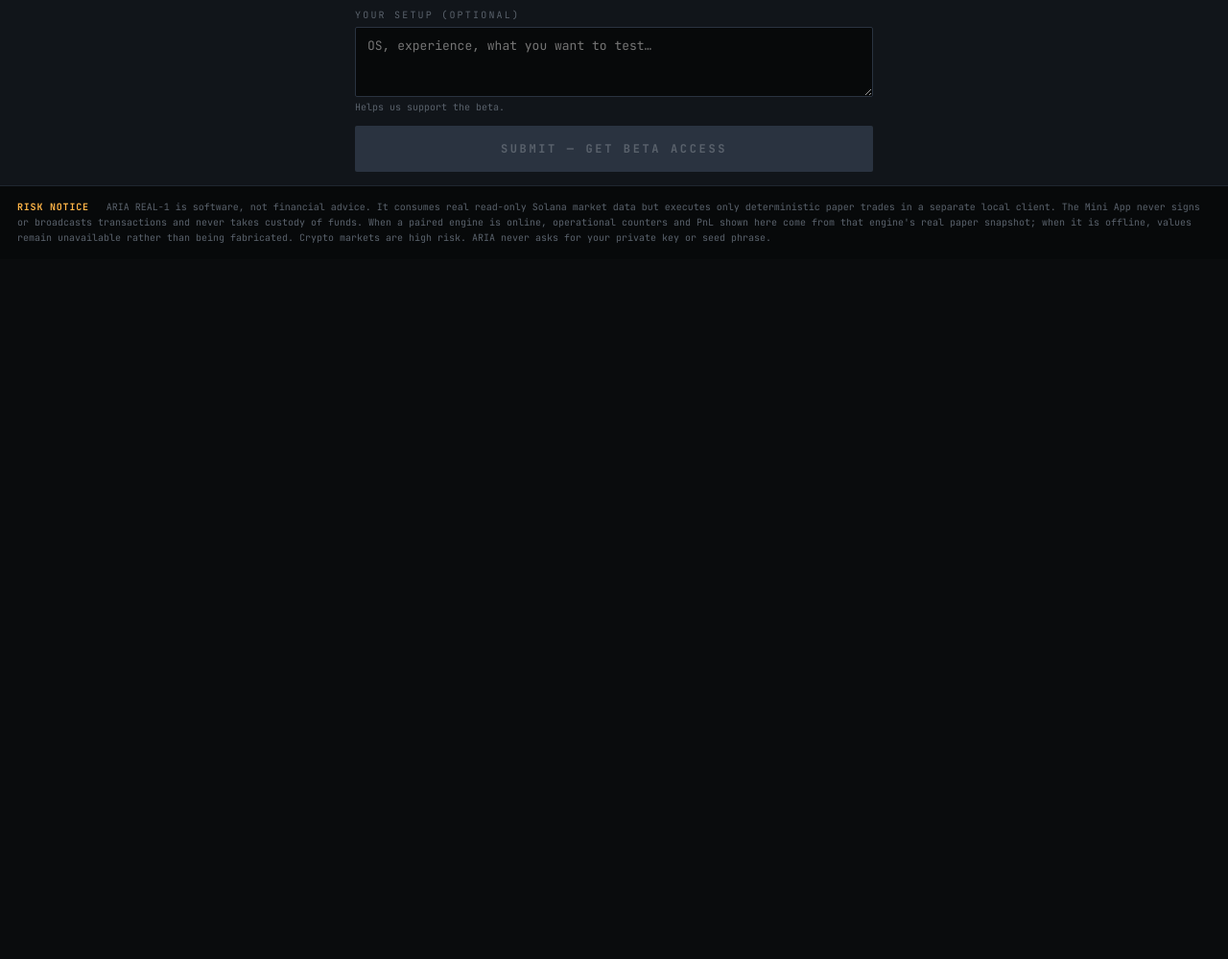
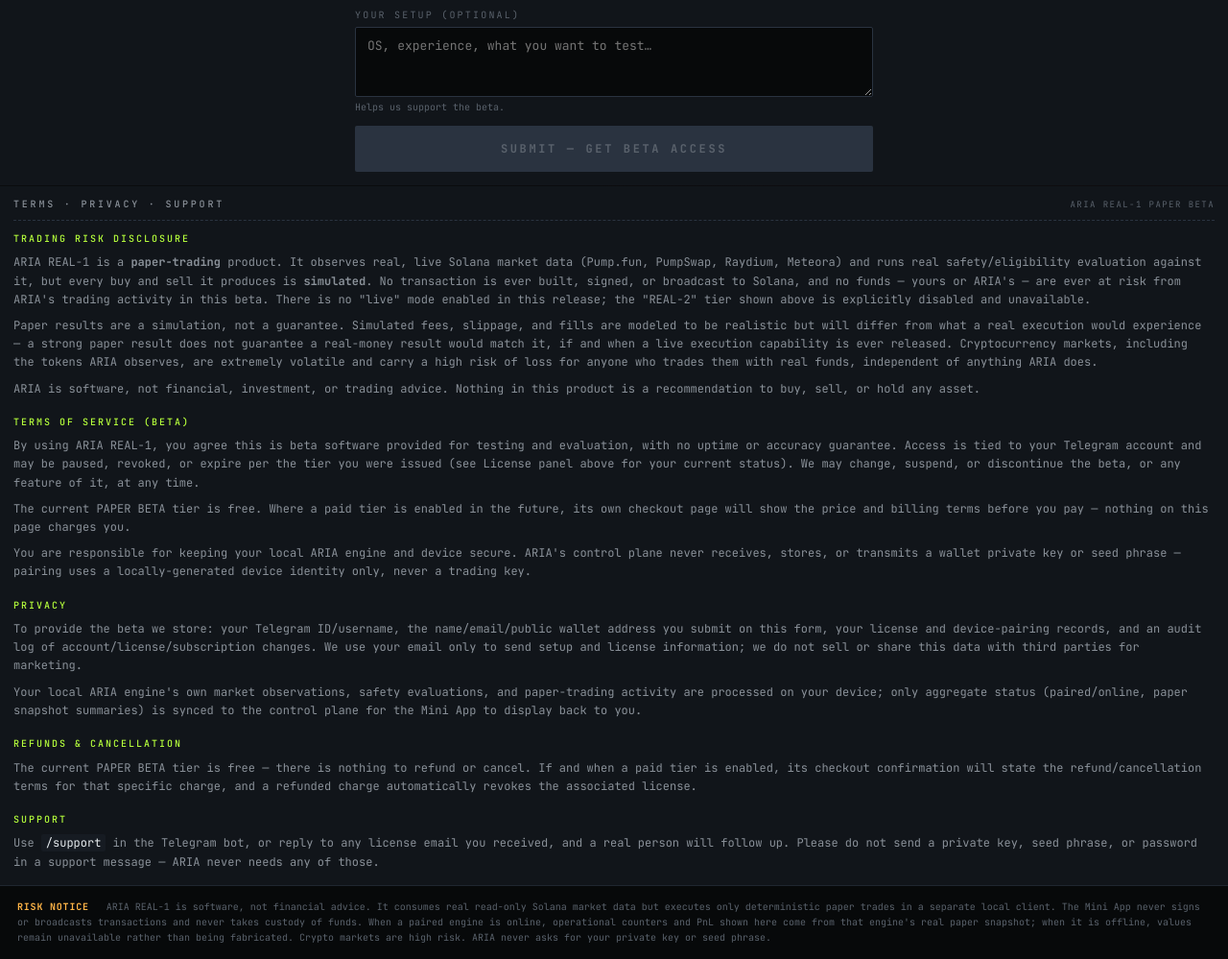
Before and after one commit to AIWMCX/aria-telegram-BOT-APP, a website: page public/index.html in a window 1280 px wide. Shown: the part 2174-3173 px from the top of the page at 96% size. Before the commit the page ends 2444 px from the top, so only its background shows below. Drawn offline with Linux system fonts and the light colour scheme; no server answers.

Commit message:
feat(minia-app): add Terms/Privacy/Risk Disclosure/Refund/Support section
Closes the missing legal/support surfaces gate for closed-beta launch
readiness. Real, product-accurate content (not generic filler):

- Trading Risk Disclosure: explicit that REAL-1 is paper-only, no
  transaction is ever built/signed/broadcast, real market data with
  simulated fills, crypto volatility disclosure.
- Terms of Service (Beta): beta software disclaimer, free PAPER BETA
  tier, no charge from this page, wallet-secret-never-transmitted note.
- Privacy: what's actually stored (Telegram ID, form fields, license/
  device records, audit log), what's processed locally vs synced.
- Refunds & Cancellation: honest "nothing to refund, tier is free"
  plus the real refund->revoke behavior for when paid tiers activate.
- Support: /support bot command + license-email reply, explicit
  never-send-a-private-key warning.

Verified: typecheck clean, full test suite green (90 checks unchanged),
both REAL-1 truthfulness gates (test/real1-truthfulness.ts,
test/frontend-reality.ts) still pass — new content doesn't trip any
"live terminal"/"live trading"/"live mainnet execution" checks.
Visually verified via the real dev server (not just a static file
preview): correct dark-terminal styling, no console errors, no layout
regression to the existing dashboard sections above it.

```diff
--- a/public/index.html
+++ b/public/index.html
@@ -155,6 +155,40 @@
   </section>
 </main>
 
+<section class="panel full" id="legal">
+  <div class="ph"><h2>Terms · Privacy · Support</h2><span class="meta">ARIA REAL-1 PAPER beta</span></div>
+
+  <div class="legal-block" id="legal-risk">
+    <h3>Trading Risk Disclosure</h3>
+    <p>ARIA REAL-1 is a <strong>paper-trading</strong> product. It observes real, live Solana market data (Pump.fun, PumpSwap, Raydium, Meteora) and runs real safety/eligibility evaluation against it, but every buy and sell it produces is <strong>simulated</strong>. No transaction is ever built, signed, or broadcast to Solana, and no funds — yours or ARIA's — are ever at risk from ARIA's trading activity in this beta. There is no "live" mode enabled in this release; the "REAL-2" tier shown above is explicitly disabled and unavailable.</p>
+    <p>Paper results are a simulation, not a guarantee. Simulated fees, slippage, and fills are modeled to be realistic but will differ from what a real execution would experience — a strong paper result does not guarantee a real-money result would match it, if and when a live execution capability is ever released. Cryptocurrency markets, including the tokens ARIA observes, are extremely volatile and carry a high risk of loss for anyone who trades them with real funds, independent of anything ARIA does.</p>
+    <p>ARIA is software, not financial, investment, or trading advice. Nothing in this product is a recommendation to buy, sell, or hold any asset.</p>
+  </div>
+
+  <div class="legal-block" id="legal-terms">
+    <h3>Terms of Service (Beta)</h3>
+    <p>By using ARIA REAL-1, you agree this is beta software provided for testing and evaluation, with no uptime or accuracy guarantee. Access is tied to your Telegram account and may be paused, revoked, or expire per the tier you were issued (see License panel above for your current status). We may change, suspend, or discontinue the beta, or any feature of it, at any time.</p>
+    <p>The current PAPER BETA tier is free. Where a paid tier is enabled in the future, its own checkout page will show the price and billing terms before you pay — nothing on this page charges you.</p>
+    <p>You are responsible for keeping your local ARIA engine and device secure. ARIA's control plane never receives, stores, or transmits a wallet private key or seed phrase — pairing uses a locally-generated device identity only, never a trading key.</p>
+  </div>
+
+  <div class="legal-block" id="legal-privacy">
+    <h3>Privacy</h3>
+    <p>To provide the beta we store: your Telegram ID/username, the name/email/public wallet address you submit on this form, your license and device-pairing records, and an audit log of account/license/subscription changes. We use your email only to send setup and license information; we do not sell or share this data with third parties for marketing.</p>
+    <p>Your local ARIA engine's own market observations, safety evaluations, and paper-trading activity are processed on your device; only aggregate status (paired/online, paper snapshot summaries) is synced to the control plane for the Mini App to display back to you.</p>
+  </div>
+
+  <div class="legal-block" id="legal-refund">
+    <h3>Refunds &amp; Cancellation</h3>
+    <p>The current PAPER BETA tier is free — there is nothing to refund or cancel. If and when a paid tier is enabled, its checkout confirmation will state the refund/cancellation terms for that specific charge, and a refunded charge automatically revokes the associated license.</p>
+  </div>
+
+  <div class="legal-block" id="legal-support">
+    <h3>Support</h3>
+    <p>Use <code>/support</code> in the Telegram bot, or reply to any license email you received, and a real person will follow up. Please do not send a private key, seed phrase, or password in a support message — ARIA never needs any of those.</p>
+  </div>
+</section>
+
 <footer>
   <strong>RISK NOTICE</strong> &nbsp; ARIA REAL-1 is software, not financial advice. It consumes real read-only Solana market data but executes only deterministic paper trades in a separate local client. The Mini App never signs or broadcasts transactions and never takes custody of funds. When a paired engine is online, operational counters and PnL shown here come from that engine's real paper snapshot; when it is offline, values remain unavailable rather than being fabricated. Crypto markets are high risk. ARIA never asks for your private key or seed phrase.
 </footer>
--- a/public/styles.css
+++ b/public/styles.css
@@ -90,6 +90,15 @@ section.full { grid-column: 1 / -1; }
 .ph { display: flex; justify-content: space-between; align-items: baseline; margin: -2px 0 12px 0; border-bottom: 1px dashed var(--line-hot); padding-bottom: 8px; }
 .ph h2 { margin: 0; font-size: 10px; font-weight: 500; letter-spacing: 0.28em; color: var(--ink-dim); text-transform: uppercase; }
 .ph .meta { font-size: 9px; color: var(--ink-mute); letter-spacing: 0.16em; text-transform: uppercase; }
+
+/* ── Legal / support ───────────────────────────────────────────────── */
+#legal { margin-top: 1px; }
+.legal-block { margin-bottom: 18px; }
+.legal-block:last-child { margin-bottom: 0; }
+.legal-block h3 { margin: 0 0 8px 0; font-size: 10px; font-weight: 500; letter-spacing: 0.2em; color: var(--acid); text-transform: uppercase; }
+.legal-block p { margin: 0 0 8px 0; font-size: 12px; line-height: 1.6; color: var(--ink-dim); }
+.legal-block p:last-child { margin-bottom: 0; }
+.legal-block code { font-family: inherit; color: var(--ink); background: var(--panel-2); padding: 1px 5px; border-radius: 2px; }
 
 /* ── Stat tiles ────────────────────────────────────────────────────── */
 .stats-grid { display: grid; grid-template-columns: repeat(2, 1fr); gap: 1px; background: var(--line); border: 1px solid var(--line); }
```
